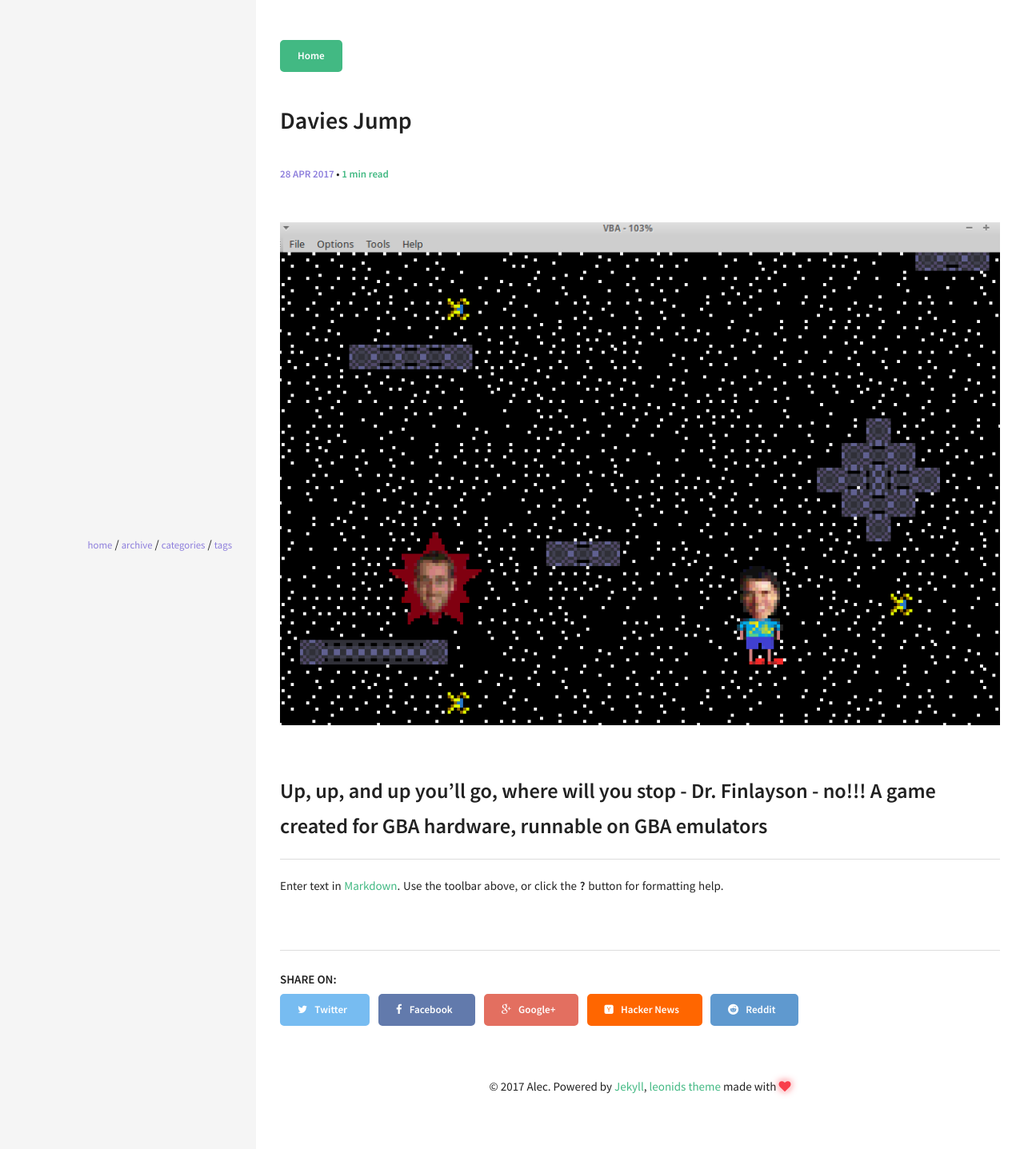
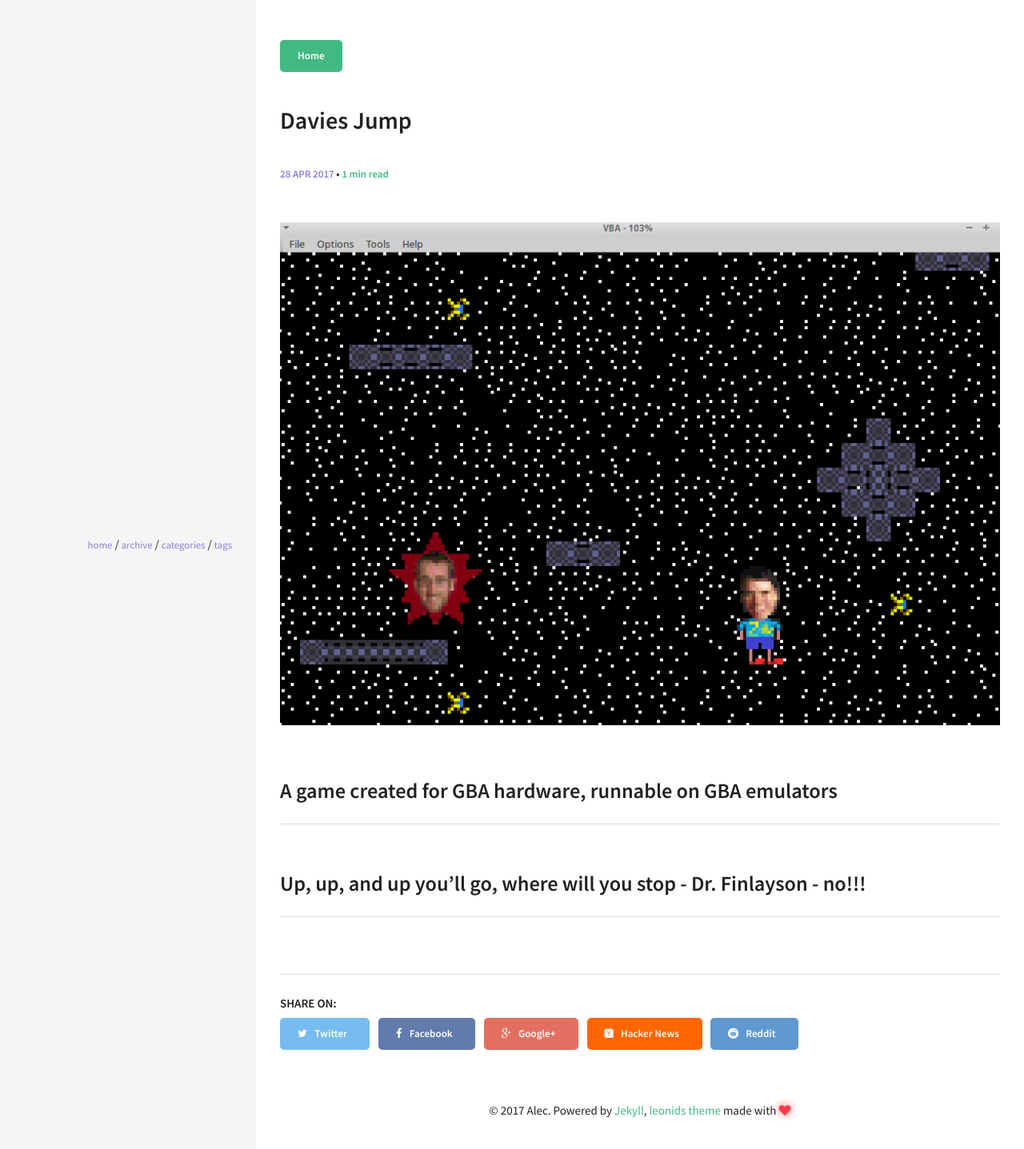
Before and after one commit to acarlyle/acarlyle.github.io, a Jekyll site: the page built from _posts/2017-04-27-davies-jump.md, in a window 1280 px wide. Shown: the top 1437 px of the page at 80% size. Built offline with Jekyll 4.4.1, drawn with Linux system fonts in a browser that asks for light colours.

Commit message:
Updated 2017-04-27-davies-jump.md

```diff
--- a/_posts/2017-04-27-davies-jump.md
+++ b/_posts/2017-04-27-davies-jump.md
@@ -6,6 +6,6 @@ published: true
 categories: UMW
 ---
 ![jumpDaviesJump.png]({{site.baseurl}}/img/jumpDaviesJump.png)
-## Up, up, and up you'll go, where will you stop - Dr. Finlayson - no!!!  A game created for GBA hardware, runnable on GBA emulators
+## A game created for GBA hardware, runnable on GBA emulators
 
-Enter text in [Markdown](http://daringfireball.net/projects/markdown/). Use the toolbar above, or click the **?** button for formatting help.
+## Up, up, and up you'll go, where will you stop - Dr. Finlayson - no!!!
```
